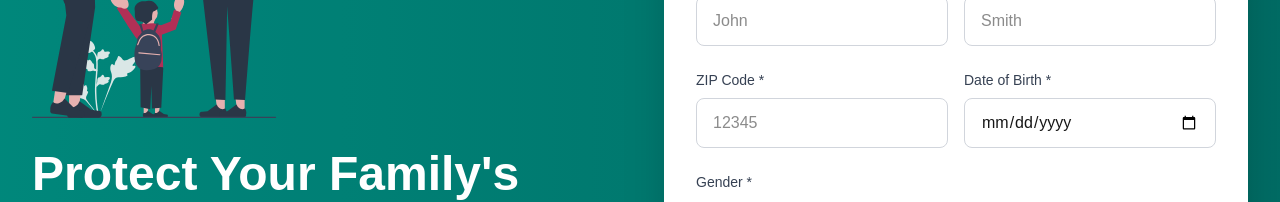
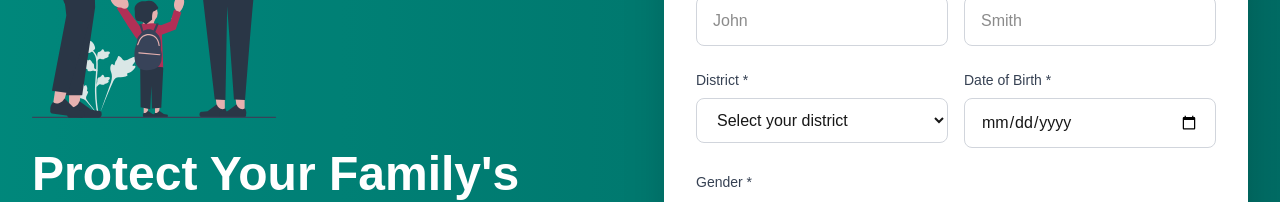
Before and after one commit to ProjectJunee/insunepal, a Next.js app: page / in a window 1280 px wide. Shown: the part 296-498 px from the top of the page. Built offline with nearby package versions, Linux system fonts and the light colour scheme.

Commit message:
feat: districts instead of zip code

```diff
--- a/components/Hero/index.tsx
+++ b/components/Hero/index.tsx
@@ -1,31 +1,41 @@
-import React, { useState } from 'react';
-import { User, Shield, Heart, Star, TrendingUp } from 'lucide-react';
-import Features from './Features';
+import React, { useState } from "react";
+import { User, Shield, Heart, Star, TrendingUp } from "lucide-react";
+import Features from "./Features";
+import { NP_DISTRICTS } from "@/constants/districts";
 
 const LifeInsuranceQuote = () => {
   const [formData, setFormData] = useState({
-    zipCode: '',
-    dateOfBirth: '',
-    gender: '',
-    coverageAmount: '500000',
-    email: '',
-    firstName: '',
-    lastName: ''
+    district: "",
+    dateOfBirth: "",
+    gender: "",
+    coverageAmount: "500000",
+    email: "",
+    firstName: "",
+    lastName: "",
   });
 
   const [isSubmitted, setIsSubmitted] = useState(false);
 
-  const handleInputChange = (e: React.ChangeEvent<HTMLInputElement>) => {
+  const handleInputChange = (
+    e: React.ChangeEvent<HTMLInputElement | HTMLSelectElement>
+  ) => {
     const { name, value } = e.target;
-    setFormData(prev => ({
+    setFormData((prev) => ({
       ...prev,
-      [name]: value
+      [name]: value,
     }));
   };
 
   const handleSubmit = () => {
-    if (!formData.firstName || !formData.lastName || !formData.zipCode || !formData.dateOfBirth || !formData.gender || !formData.email) {
-      alert('Please fill in all required fields.');
+    if (
+      !formData.firstName ||
+      !formData.lastName ||
+      !formData.district ||
+      !formData.dateOfBirth ||
+      !formData.gender ||
+      !formData.email
+    ) {
+      alert("Please fill in all required fields.");
       return;
     }
 
@@ -33,7 +43,9 @@ const LifeInsuranceQuote = () => {
     // Simulate API call
     setTimeout(() => {
       setIsSubmitted(false);
-      alert('Quote request submitted! You will receive your personalized quote via email within 24 hours.');
+      alert(
+        "Quote request submitted! You will receive your personalized quote via email within 24 hours."
+      );
     }, 2000);
   };
 
@@ -43,7 +55,10 @@ const LifeInsuranceQuote = () => {
     const birth = new Date(birthDate);
     let age = today.getFullYear() - birth.getFullYear();
     const monthDiff = today.getMonth() - birth.getMonth();
-    if (monthDiff < 0 || (monthDiff === 0 && today.getDate() < birth.getDate())) {
+    if (
+      monthDiff < 0 ||
+      (monthDiff === 0 && today.getDate() < birth.getDate())
+    ) {
       age--;
     }
     return age;
@@ -52,12 +67,16 @@ const LifeInsuranceQuote = () => {
   const getEstimatedPremium = () => {
     const age = calculateAge(formData.dateOfBirth);
     const coverage = parseInt(formData.coverageAmount);
-    const genderMultiplier = formData.gender === 'female' ? 0.9 : 1.0;
+    const genderMultiplier = formData.gender === "female" ? 0.9 : 1.0;
 
-    if (age < 25) return Math.round((coverage / 100000) * 15 * genderMultiplier);
-    if (age < 35) return Math.round((coverage / 100000) * 20 * genderMultiplier);
-    if (age < 45) return Math.round((coverage / 100000) * 30 * genderMultiplier);
-    if (age < 55) return Math.round((coverage / 100000) * 50 * genderMultiplier);
+    if (age < 25)
+      return Math.round((coverage / 100000) * 15 * genderMultiplier);
+    if (age < 35)
+      return Math.round((coverage / 100000) * 20 * genderMultiplier);
+    if (age < 45)
+      return Math.round((coverage / 100000) * 30 * genderMultiplier);
+    if (age < 55)
+      return Math.round((coverage / 100000) * 50 * genderMultiplier);
     return Math.round((coverage / 100000) * 80 * genderMultiplier);
   };
 
@@ -81,11 +100,14 @@ const LifeInsuranceQuote = () => {
 
               <h1 className="text-4xl md:text-5xl font-bold mb-6">
                 Protect Your Family's Future
-                <span className="block text-teal-200">in Minutes, Not Hours</span>
+                <span className="block text-teal-200">
+                  in Minutes, Not Hours
+                </span>
               </h1>
               <p className="text-xl mb-8 text-teal-100">
-                Get instant life insurance quotes with no medical exams required.
-                Secure your family's financial future with coverage starting at just Rs 1000/month.
+                Get instant life insurance quotes with no medical exams
+                required. Secure your family's financial future with coverage
+                starting at just Rs 1000/month.
               </p>
 
               {/* Trust Indicators */}
@@ -169,21 +191,25 @@ const LifeInsuranceQuote = () => {
                   </div>
                 </div>
 
-                {/* ZIP and Date of Birth */}
+                {/* Disctrict and Date of Birth */}
                 <div className="grid sm:grid-cols-2 gap-4">
                   <div>
                     <label className="block text-sm font-medium text-gray-700 mb-2">
-                      ZIP Code *
+                      District *
                     </label>
-                    <input
-                      type="text"
-                      name="zipCode"
+                    <select
+                      name="district"
                       required
-                      value={formData.zipCode}
+                      value={formData.district}
                       onChange={handleInputChange}
-                      className="w-full px-4 py-3 border border-gray-300 rounded-lg focus:ring-2 focus:ring-teal-500 focus:border-transparent transition-colors"
-                      placeholder="12345"
-                    />
+                      className="w-full px-4 py-3 border border-gray-300 rounded-lg focus:ring-2 focus:ring-teal-500 focus:border-transparent transition-colors">
+                      <option value="">Select your district</option>
+                      {NP_DISTRICTS.map((d, i) => (
+                        <option key={i} value={d}>
+                          {d}
+                        </option>
+                      ))}
+                    </select>
                   </div>
                   <div>
                     <label className="block text-sm font-medium text-gray-700 mb-2">
@@ -211,15 +237,16 @@ const LifeInsuranceQuote = () => {
                         type="radio"
                         name="gender"
                         value="female"
-                        checked={formData.gender === 'female'}
+                        checked={formData.gender === "female"}
                         onChange={handleInputChange}
                         className="sr-only"
                       />
-                      <div className={`p-4 rounded-lg border-2 cursor-pointer transition-all text-center ${
-                        formData.gender === 'female'
-                          ? 'border-teal-500 bg-teal-50 text-teal-700'
-                          : 'border-gray-300 hover:border-gray-400'
-                      }`}>
+                      <div
+                        className={`p-4 rounded-lg border-2 cursor-pointer transition-all text-center ${
+                          formData.gender === "female"
+                            ? "border-teal-500 bg-teal-50 text-teal-700"
+                            : "border-gray-300 hover:border-gray-400"
+                        }`}>
                         Female
                       </div>
                     </label>
@@ -228,15 +255,16 @@ const LifeInsuranceQuote = () => {
                         type="radio"
                         name="gender"
                         value="male"
-                        checked={formData.gender === 'male'}
+                        checked={formData.gender === "male"}
                         onChange={handleInputChange}
                         className="sr-only"
                       />
-                      <div className={`p-4 rounded-lg border-2 cursor-pointer transition-all text-center ${
-                        formData.gender === 'male'
-                          ? 'border-teal-500 bg-teal-50 text-teal-700'
-                          : 'border-gray-300 hover:border-gray-400'
-                      }`}>
+                      <div
+                        className={`p-4 rounded-lg border-2 cursor-pointer transition-all text-center ${
+                          formData.gender === "male"
+                            ? "border-teal-500 bg-teal-50 text-teal-700"
+                            : "border-gray-300 hover:border-gray-400"
+                        }`}>
                         Male
                       </div>
                     </label>
@@ -263,12 +291,15 @@ const LifeInsuranceQuote = () => {
                 {formData.dateOfBirth && formData.gender && (
                   <div className="bg-gradient-to-r from-teal-50 to-green-50 p-4 rounded-lg border border-teal-200">
                     <div className="text-center">
-                      <p className="text-sm text-gray-600 mb-1">Estimated Monthly Premium</p>
+                      <p className="text-sm text-gray-600 mb-1">
+                        Estimated Monthly Premium
+                      </p>
                       <p className="text-3xl font-bold text-teal-600">
                         ${getEstimatedPremium()}
                       </p>
                       <p className="text-xs text-gray-500 mt-1">
-                        *Estimate based on age and coverage. Final rates may vary.
+                        *Estimate based on age and coverage. Final rates may
+                        vary.
                       </p>
                     </div>
                   </div>
@@ -280,16 +311,16 @@ const LifeInsuranceQuote = () => {
                   disabled={isSubmitted}
                   className={`w-full py-4 px-6 rounded-lg font-semibold text-lg transition-all duration-200 ${
                     isSubmitted
-                      ? 'bg-gray-400 cursor-not-allowed'
-                      : 'bg-teal-600 hover:bg-teal-700 hover:shadow-lg transform hover:scale-105'
-                  } text-white`}
-                >
-                  {isSubmitted ? 'Processing...' : 'Get My Free Quote'}
+                      ? "bg-gray-400 cursor-not-allowed"
+                      : "bg-teal-600 hover:bg-teal-700 hover:shadow-lg transform hover:scale-105"
+                  } text-white`}>
+                  {isSubmitted ? "Processing..." : "Get My Free Quote"}
                 </button>
 
                 <p className="text-xs text-gray-500 text-center leading-relaxed">
-                  By clicking "Get My Free Quote", you agree to our Terms of Service and Privacy Policy.
-                  We will never sell your information or spam you.
+                  By clicking "Get My Free Quote", you agree to our Terms of
+                  Service and Privacy Policy. We will never sell your
+                  information or spam you.
                 </p>
               </div>
             </div>
--- /dev/null
+++ b/constants/districts.ts
@@ -0,0 +1,79 @@
+export const NP_DISTRICTS = [
+  "Bhojpur",
+  "Dhankuta",
+  "Ilam",
+  "Jhapa",
+  "Khotang",
+  "Morang",
+  "Okhaldhunga",
+  "Panchthar",
+  "Sankhuwasabha",
+  "Solukhumbu",
+  "Sunsari",
+  "Taplejung",
+  "Terhathum",
+  "Udayapur",
+  "Saptari",
+  "Siraha",
+  "Dhanusa",
+  "Mahottari",
+  "Sarlahi",
+  "Bara",
+  "Parsa",
+  "Rautahat",
+  "Sindhuli",
+  "Ramechhap",
+  "Dolakha",
+  "Bhaktapur",
+  "Dhading",
+  "Kathmandu",
+  "Kavrepalanchok",
+  "Lalitpur",
+  "Nuwakot",
+  "Rasuwa",
+  "Sindhupalchok",
+  "Chitwan",
+  "Makwanpur",
+  "Baglung",
+  "Gorkha",
+  "Kaski",
+  "Lamjung",
+  "Manang",
+  "Mustang",
+  "Myagdi",
+  "Nawalpur",
+  "Parbat",
+  "Syangja",
+  "Tanahun",
+  "Kapilvastu",
+  "Parasi",
+  "Rupandehi",
+  "Arghakhanchi",
+  "Gulmi",
+  "Palpa",
+  "Dang",
+  "Pyuthan",
+  "Rolpa",
+  "Eastern Rukum",
+  "Banke",
+  "Bardiya",
+  "Western Rukum",
+  "Salyan",
+  "Dolpa",
+  "Humla",
+  "Jumla",
+  "Kalikot",
+  "Mugu",
+  "Surkhet",
+  "Dailekh",
+  "Jajarkot",
+  "Kailali",
+  "Achham",
+  "Doti",
+  "Bajhang",
+  "Bajura",
+  "Kanchanpur",
+  "Dadeldhura",
+  "Baitadi",
+  "Darchula",
+];
```
